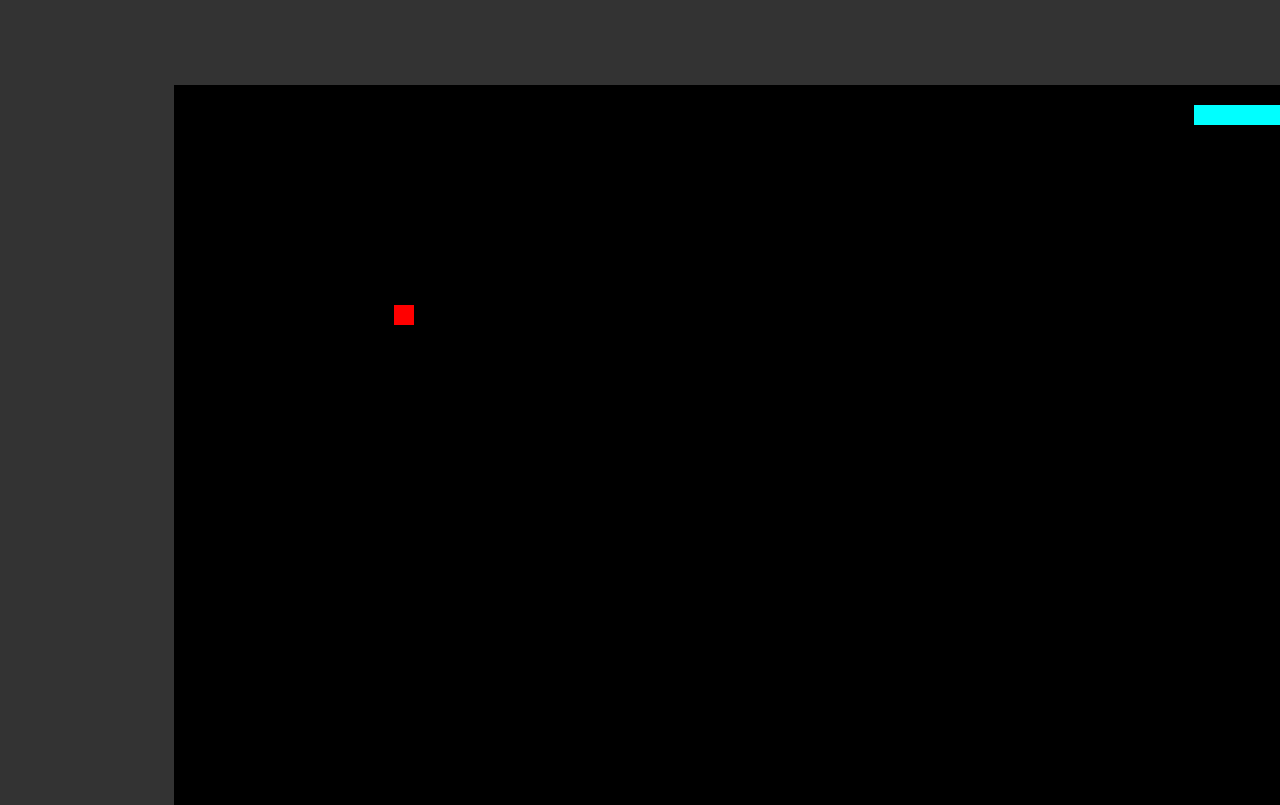
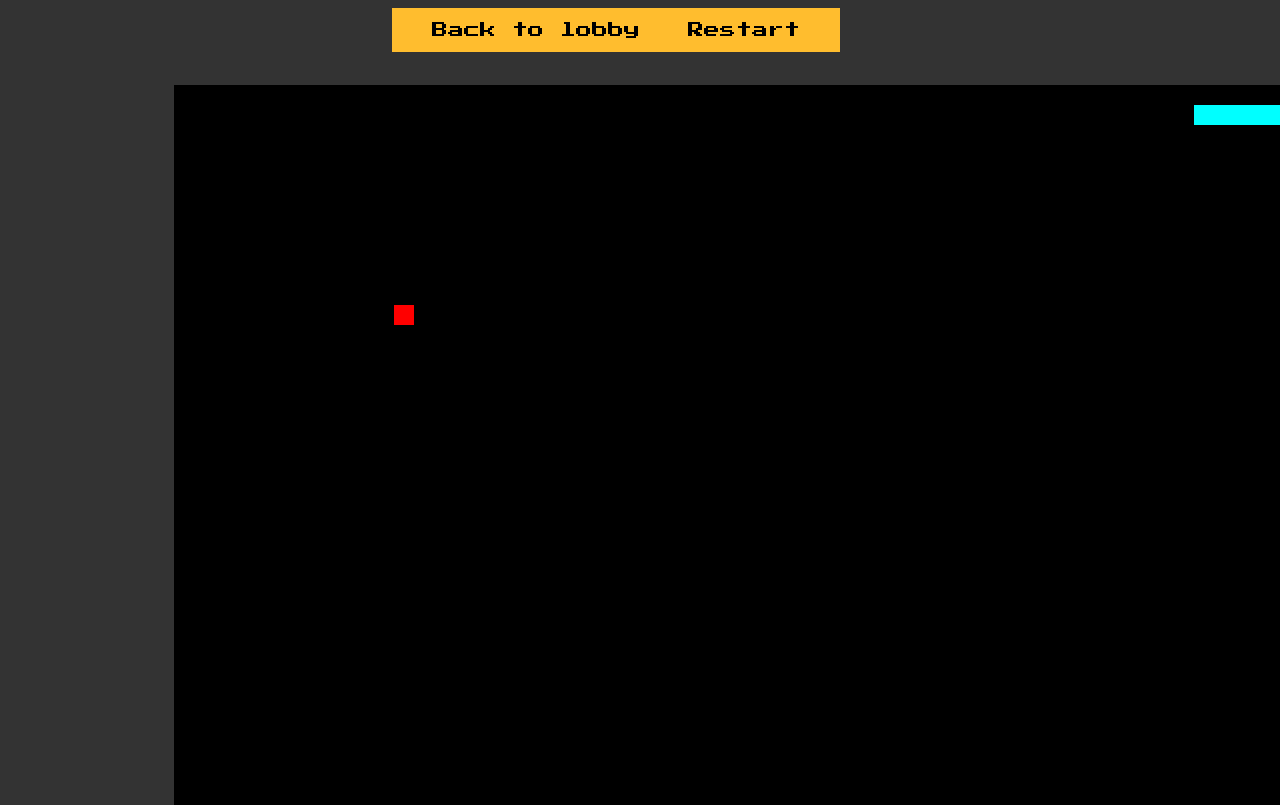
Before and after one commit to timurius/js_snake, a plain HTML site: page game/index.html in a window 1280 px wide. Shown: the top 805 px of the page. Drawn offline with Linux system fonts and the light colour scheme.

Commit message:
i`ve added the UI in the game (which you can use while playing)

```diff
--- a/game/index.html
+++ b/game/index.html
@@ -12,14 +12,17 @@
    <meta charset="utf-8">
  </head>
  <body style="background-color: rgb(51, 51, 51);">
-  <div>
+  <div">
     <canvas id="map" width="1280" height="720" style="position: absolute; filter: grayscale(0%); margin-left: 13%; margin-top: 6%;"></canvas>
     <p class="GameOver" id="text"></p>
     <p class="ScoreText" id="score"></p>
     <script src="visual.js"></script>
     <script src="script.js"></script>
   </div>
-  <a href="https://timurius.github.io/js_snake/" target="_self" style="margin-left: 40%">Back to lobby</a>
+  <div style="">
+    <a href="https://timurius.github.io/js_snake/" target="_self" style="margin-left: 30%;">Back to lobby</a>
+    <a href="" target="_self" style="margin-left: 50%;">Restart</a>
+  </div>
 
  </body>
 </html>
--- a/game/styles.css
+++ b/game/styles.css
@@ -13,8 +13,8 @@ a:link, a:visited {
     text-align: center;
     text-decoration: none;
     display: inline-block;
-    margin-top: 46%;
     font-family: 'Press Start 2P', cursive;
+    position: absolute;
 }
 
 a:hover, a:active {
```
